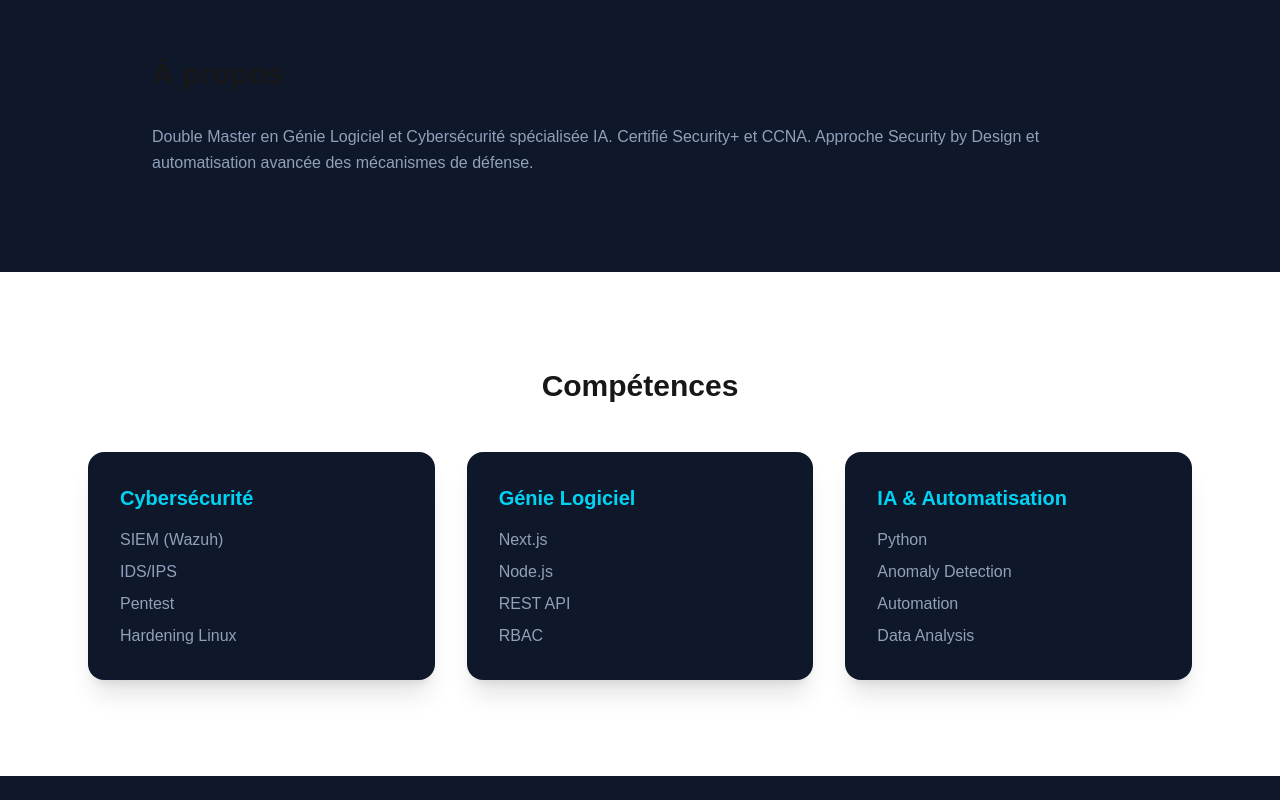
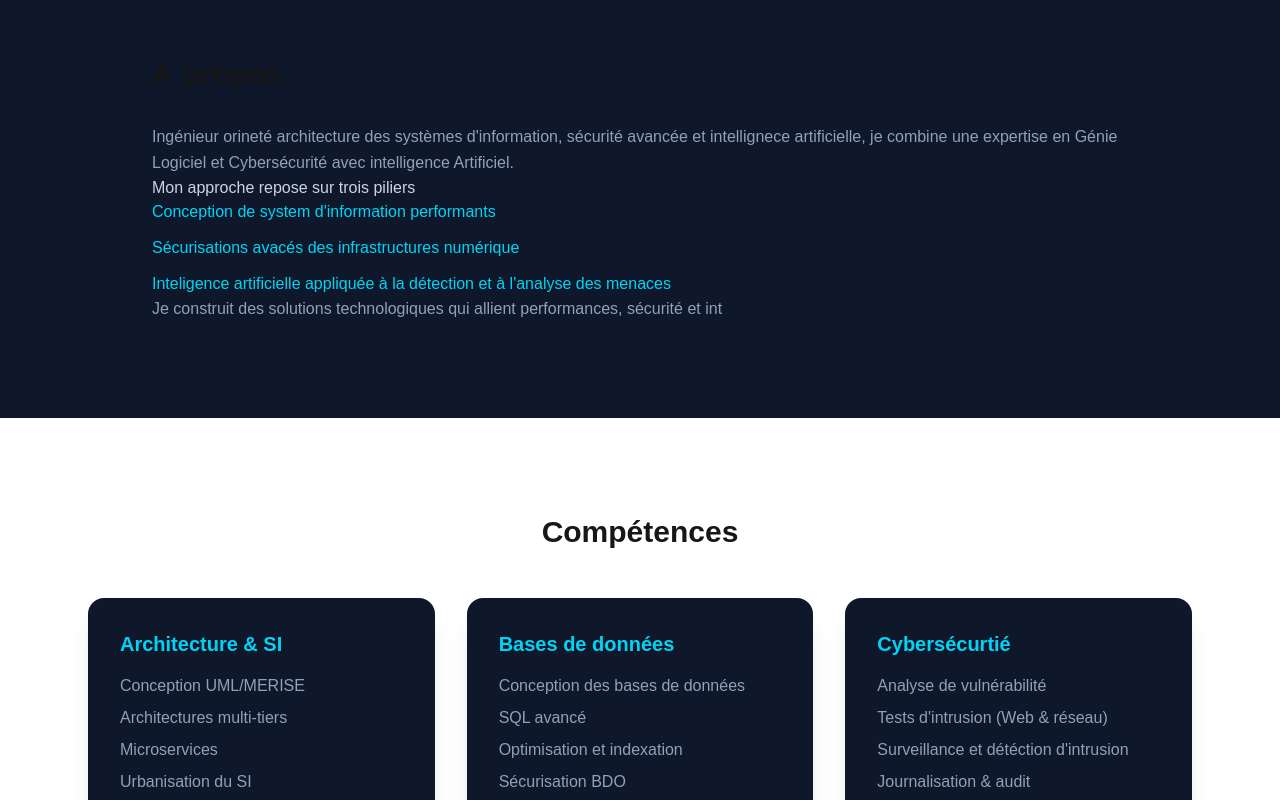
Before and after one commit to djouneid23/houlam_portfolio, a Next.js app: page / in a window 1280 px wide. Shown: the part 840-1640 px from the top of the page. Built offline with nearby package versions, Linux system fonts and the light colour scheme.

Commit message:
Ajout contenu

```diff
--- a/app/profile/page.tsx
+++ b/app/profile/page.tsx
@@ -28,19 +28,34 @@ export default function Profile() {
             </p>
 
             <p className="text-slate-400 leading-relaxed mb-6">
-              Actuellement en Double Master en Génie Logiciel et Cybersécurité spécialisée en Intelligence Artificielle.
-              Certifié CompTIA Security+ et CCNA 1,2,3, CompTIA server et en pentest et audit de sécurité par GSIMEL. Spécialisé dans la conception
-              d’architectures sécurisées, l’intégration de mécanismes de détection
-              intelligents et l’automatisation avancée des systèmes de défense.
+              Actuellement en Master en Génie Logiciel spécialisé en Systèmes d&apos;information et bases de données et en parallele je fais un Master
+              en cybersécurité & Inteligence Artificiel.
+            </p>
+            <p className="text-slate-400 leading-relaxed mb-6">
+                Je conçois et sécurise des architectures SI robustes, évolutives et intelligentes.
+
             </p>
 
             <div className="space-y-3 text-slate-300">
+              Mon expertise combine :
+              <p><span className="text-cyan-400">Conception et optimisation des bases de données</span></p>
+              <p><span className="text-cyan-400">Architectures des systèmes d&apos;information sécurisés</span></p>
+              <p><span className="text-cyan-400">Sécurité offensive et défensive</span></p>
+              <p><span className="text-cyan-400">Inteligence artificielle appliquée à la cybersécurité</span></p>
+              <p><span className="text-cyan-400">Automatisation</span></p>
+            </div>
+
+            <div className="space-y-3 text-slate-300">
+              <p></p>
               <p><span className="text-cyan-400">Localisation :</span> Comores / Madagascar</p>
-              <p><span className="text-cyan-400">Spécialité :</span> Security by Design & IA appliquée</p>
-              <p><span className="text-cyan-400">Certification :</span> Security+ • server+ •  CCNA123 • ADN • </p>
+              <p><span className="text-cyan-400">Spécialité :</span> Information Systems & AI-Driven Cyber</p>
+              <p><span className="text-cyan-400">Certification :</span> Security+ • server+ •  CCNA123 • ADN • chez GSIMEL</p>
               <p><span className="text-cyan-400">Startup :</span> Fondateur de CyberKom et NovaKom</p>
             </div>
+            <p className="text-slate-400 leading-relaxed mb-6">
+                Mon objectif est de dévélopper des infrastructures numériques sécurisées et inteligentes adaptées aux entreprises et administrations
 
+            </p>
             <div className="mt-8 flex gap-4">
               <a
                 href="/api/download-cv"
--- a/components/About.tsx
+++ b/components/About.tsx
@@ -4,9 +4,18 @@ export default function About() {
       <div className="max-w-5xl mx-auto px-6">
         <h3 className="text-3xl font-bold mb-8">À propos</h3>
         <p className="text-slate-400 leading-relaxed">
-          Double Master en Génie Logiciel et Cybersécurité spécialisée IA.
-          Certifié Security+ et CCNA. Approche Security by Design
-          et automatisation avancée des mécanismes de défense.
+          Ingénieur orineté architecture des systèmes d&apos;information, sécurité avancée et intellignece artificielle, je combine une expertise
+          en Génie Logiciel et Cybersécurité avec intelligence Artificiel.
+        </p>
+
+        <div className="space-y-3 text-slate-300">
+              Mon approche repose sur trois piliers
+              <p><span className="text-cyan-400">Conception de system d'information performants</span></p>
+              <p><span className="text-cyan-400">Sécurisations avacés des infrastructures numérique</span></p>
+              <p><span className="text-cyan-400">Inteligence artificielle appliquée à la détection et à l&apos;analyse des menaces</span></p>
+        </div>
+        <p className="text-slate-400 leading-relaxed">
+          Je construit des solutions technologiques qui allient performances, sécurité et int
         </p>
       </div>
     </section>
--- a/components/Hero.tsx
+++ b/components/Hero.tsx
@@ -2,7 +2,7 @@ export default function Hero() {
   return (
     <section className="min-h-screen flex flex-col justify-center items-center text-center px-6">
       <h2 className="text-4xl md:text-6xl font-extrabold">
-        Ingénieur Génie Logiciel & Cybersécurité
+        Ingenieur Système d&apos;information & Cybersécurité avec IA
       </h2>
       <p className="mt-6 max-w-2xl text-slate-400 text-lg">
         Conception d’architectures sécurisées et intégration IA appliquée à la cybersécurité.
--- a/components/Navbar.tsx
+++ b/components/Navbar.tsx
@@ -3,7 +3,7 @@ export default function Navbar() {
   return (
     <nav className="fixed w-full bg-slate-950/80 backdrop-blur-md border-b border-slate-800 z-50">
       <div className="max-w-6xl mx-auto px-6 py-4 flex justify-between items-center">
-        <h1 className="text-xl font-bold">Houlam</h1>
+        <h1 className="text-xl font-bold">Djouneid Mohamed</h1>
         <div className="space-x-6 hidden md:block">
           <a href="#about" className="hover:text-cyan-400">À propos</a>
           <a href="#skills" className="hover:text-cyan-400">Compétences</a>
--- a/components/Skills.tsx
+++ b/components/Skills.tsx
@@ -7,16 +7,28 @@ export default function Skills() {
         <div className="grid md:grid-cols-3 gap-8">
           {[
             {
-              title: "Cybersécurité",
-              items: ["SIEM (Wazuh)", "IDS/IPS", "Pentest", "Hardening Linux"]
+              title: "Architecture & SI",
+              items: ["Conception UML/MERISE", "Architectures multi-tiers", "Microservices", "Urbanisation du SI", "Analyse des besoins métier", "Audit & gouvernance du SI"]
             },
             {
-              title: "Génie Logiciel",
-              items: ["Next.js", "Node.js", "REST API", "RBAC"]
+              title: "Bases de données",
+              items: ["Conception des bases de données", "SQL avancé", "Optimisation et indexation", "Sécurisation BDO", "Backup & Disaster Recovery", "Bases NoSQL", "Administration de bases de données"]
             },
             {
-              title: "IA & Automatisation",
-              items: ["Python", "Anomaly Detection", "Automation", "Data Analysis"]
+              title: "Cybersécurtié",
+              items: ["Analyse de vulnérabilité", "Tests d'intrusion (Web & réseau)", "Surveillance et détéction d'intrusion", "Journalisation & audit", "Sécurité de base de données", "Gestion des incidents", "Sécurité Web", "Sécurité Réseau", " Hardening serveurs Linux"]
+            },
+            {
+              title: "IA & Data",
+              items: ["Machine Learning", "Détection d'anomalies", "Classification d'attaques", "Analyse comportementale", "Python"]
+            },
+            {
+              title: "Système & virtualisation",
+              items: ["Linux server", "Windows server", "Proxmox", "Docker", "Git"]
+            },
+            {
+              title: "Automatisation & Langage",
+              items: ["Script bash", "Python", "Langage C", "Ansible", "Javascrit (NodeJS ExpressJS, ReactJS, NextJS)", "PHP Laravel", "Dart Flutter"]
             }
           ].map((category, index) => (
             <div key={index} className="bg-slate-900 p-8 rounded-2xl shadow-xl">
```
